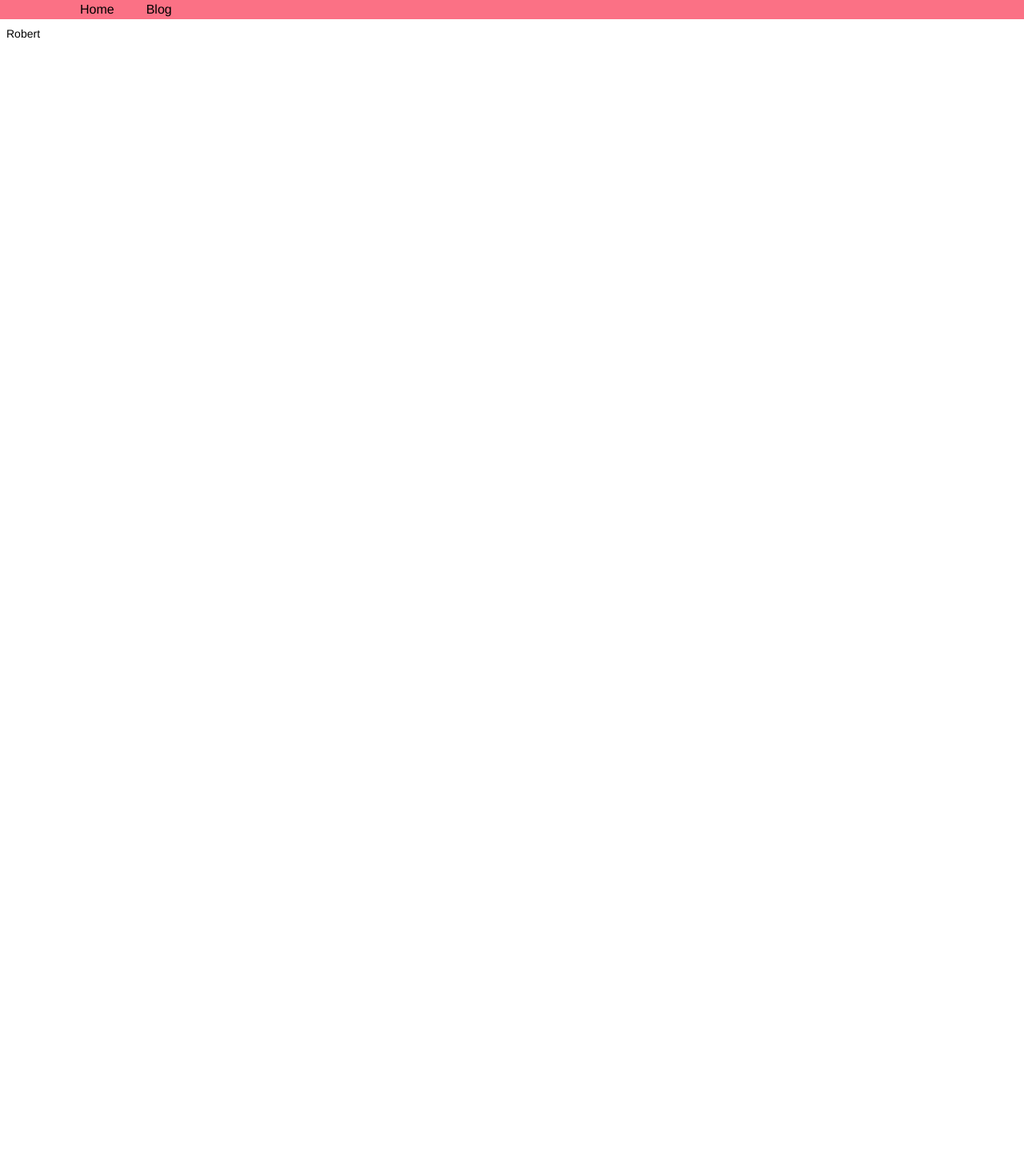
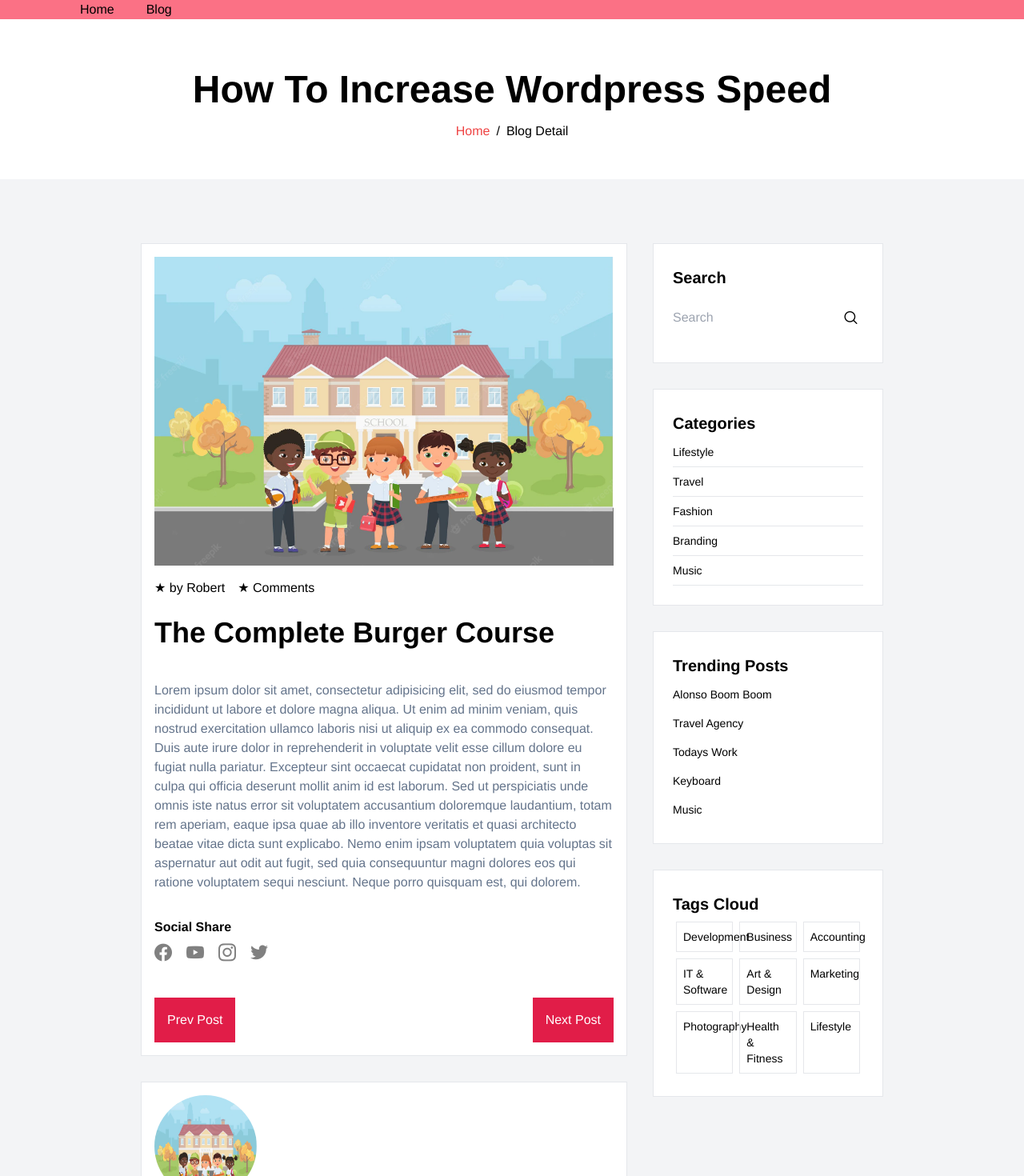
Before and after one commit to mahmudulhasan210999/Skill-Master, a Vue app: page /blog/the_complete_burger_course in a window 1280 px wide. Shown: the top 1470 px of the page at 80% size. Before the commit the page ends 800 px from the top, so only its background shows below. Built offline with nearby package versions, Linux system fonts and the light colour scheme.

Commit message:
Blog details

```diff
--- a/src/components/Blog/Blog.vue
+++ b/src/components/Blog/Blog.vue
@@ -1,5 +1,6 @@
 <template>
   <div class="">
+    <!-- Top design -->
     <div class="text-center p-12">
       <p class="text-5xl font-bold p-4">New & Top Articles</p>
       <div class="flex justify-center">
--- a/src/components/Blog/Blog_Details.vue
+++ b/src/components/Blog/Blog_Details.vue
@@ -1,12 +1,45 @@
 <template>
-  <div class="w-full">
+  <div class="w-full flex flex-col">
     <div v-for="(blog, index) in blogs" :key="index">
       <div v-if="blog.slug == slug">
-        <p class="font-medium text-sm p-2">{{ blog.writer }}</p>
+        <div class="bg-white border border-gray-200 p-4">
+          <img class="" :src="blog.writer_img" alt="Image">
+          <div class="flex py-4">
+            <p class="pr-2">★ by {{ blog.writer }}</p>
+            <p class="px-2">★ {{ blog.comments }} Comments</p>
+          </div>
+          <p class="text-4xl font-bold py-2">{{ blog.title }}</p>
+          <p class="py-2 text-slate-500 pt-8">{{ blog.blog }}</p>
 
-      </div>
-      <div>
+          <div class="py-4">
+            <p class="font-semibold py-2">Social Share</p>
+            <div class="flex">
+              <div class="w-10">
+                <a target="_blank" href="https://www.facebook.com/theartist.com.bd/"><i class="pi pi-facebook" style="font-size: 22px; color: rgb(128,128,128)"></i></a>
+              </div>
+              <div class="w-10">
+                <a target="_blank" href="https://www.youtube.com/channel/UCcCqoaZd8DYCwM9v8cG5ZYA"><i class="pi pi-youtube" style="font-size: 22px; color: rgb(128,128,128)"></i></a>
+              </div>
+              <div class="w-10">
+                <a target="_blank" href="https://www.instagram.com/theartist.bd/"><i class="pi pi-instagram" style="font-size: 22px; color: rgb(128,128,128)"></i></a>
+              </div>
+              <div class=" ">
+                <a target="_blank" href="https://mobile.twitter.com/theartistbd/"><i class="pi pi-twitter" style="font-size: 22px; color: rgb(128,128,128)"></i></a>
+              </div>
+            </div>
+          </div>
 
+          <div class="flex justify-between pt-6">
+            <button class="bg-rose-600 text-white p-4">Prev Post</button>
+            <button class="bg-rose-600 text-white p-4">Next Post</button>
+          </div>
+        </div>
+
+        <div class="bg-white border border-gray-200 p-4 mt-8 text-center">
+          <img class="rounded-full h-32 w-32" :src="blog.writer_img" alt="Image">
+          <p class="font-semibold py-2">{{ blog.writer }}</p>
+          <p class="text-sm text-slate-500">Lorem ipsum dolor sit amet consectetur adipisicing elit. In vitae, maiores debitis nisi quisquam, optio minima totam necessitatibus commodi quos unde quis, eum adipisci atque. Quod expedita repellendus tempora assumenda!</p>
+        </div>
       </div>
     </div>
   </div>
@@ -14,17 +47,19 @@
 
 <script>
 import { mapState } from "vuex";
+import Primeicons from 'primeicons/primeicons.css';
 
 export default {
+  components: {
+    Primeicons,
+  },
+
   props: ['slug'],
 
   computed: {
     ...mapState ({
       blogs: state => state.blogs.blogs
     }),
-    // ...mapState ({
-    //   blogs: state => state.blogs
-    // }),
   },
 }
 </script>
--- /dev/null
+++ b/src/components/Blog/Sidebar.vue
@@ -0,0 +1,65 @@
+<template>
+  <div class="w-full flex flex-col">
+    <!-- Search -->
+    <div class="bg-white border border-gray-200 p-6">
+      <p class="text-xl font-bold py-1">Search</p>
+      <div class="flex">
+        <InputText class="h-16 w-72" type="text" v-model="value" placeholder="Search" />
+        <Button icon="pi pi-search" class="p-button-danger h-16 w-28" />
+      </div>
+    </div>
+
+    <!-- Categories -->
+    <div class="bg-white border border-gray-200 p-6 mt-8">
+      <p class="text-xl font-bold py-1">Categories</p>
+      <div class="text-sm">
+        <p class="py-2 border-b border-gray-200">Lifestyle</p>
+        <p class="py-2 border-b border-gray-200">Travel</p>
+        <p class="py-2 border-b border-gray-200">Fashion</p>
+        <p class="py-2 border-b border-gray-200">Branding</p>
+        <p class="py-2 border-b border-gray-200">Music</p>
+      </div>
+    </div>
+
+    <!-- Trending Posts -->
+    <div class="bg-white border border-gray-200 p-6 mt-8">
+      <p class="text-xl font-bold py-1">Trending Posts</p>
+      <div class="text-sm">
+        <p class="py-2">Alonso Boom Boom</p>
+        <p class="py-2">Travel Agency</p>
+        <p class="py-2">Todays Work</p>
+        <p class="py-2">Keyboard</p>
+        <p class="py-2">Music</p>
+      </div>
+    </div>
+
+    <!-- Tags Cloud -->
+    <div class="bg-white border border-gray-200 p-6 mt-8">
+      <p class="text-xl font-bold py-1">Tags Cloud</p>
+      <div class="grid grid-cols-3">
+        <div class="border border-gray-200 hover:bg-rose-600 m-1 p-2" v-for="(category, index) in hot_categories" :key="index">
+          <p class="text-sm">{{ category.title }}</p>
+        </div>
+      </div>
+    </div>
+  </div>
+</template>
+
+<script>
+import { mapState } from "vuex";
+import InputText from 'primevue/inputtext';
+import Button from 'primevue/button';
+
+export default {
+  components: {
+    InputText,
+    Button,
+  },
+
+  computed: {
+    ...mapState ({
+      hot_categories: state => state.home.hot_categories
+    }),
+  },
+}
+</script>
--- a/src/store/modules/blogs.js
+++ b/src/store/modules/blogs.js
@@ -8,7 +8,8 @@ const state = {
       img: image,
       title: 'The Complete Business Course',
       writer_img: image,
-      writer: 'Robert',
+      writer: 'Robert Doe',
+      comments: 45,
       blog: 'Lorem ipsum dolor sit amet, consectetur adipisicing elit, sed do eiusmod tempor incididunt ut labore et dolore magna aliqua. Ut enim ad minim veniam, quis nostrud exercitation ullamco laboris nisi ut aliquip ex ea commodo consequat. Duis aute irure dolor in reprehenderit in voluptate velit esse cillum dolore eu fugiat nulla pariatur. Excepteur sint occaecat cupidatat non proident, sunt in culpa qui officia deserunt mollit anim id est laborum. Sed ut perspiciatis unde omnis iste natus error sit voluptatem accusantium doloremque laudantium, totam rem aperiam, eaque ipsa quae ab illo inventore veritatis et quasi architecto beatae vitae dicta sunt explicabo. Nemo enim ipsam voluptatem quia voluptas sit aspernatur aut odit aut fugit, sed quia consequuntur magni dolores eos qui ratione voluptatem sequi nesciunt. Neque porro quisquam est, qui dolorem.',
     },
     {
@@ -17,7 +18,8 @@ const state = {
       img: image,
       title: 'The Complete Mobile Course',
       writer_img: image,
-      writer: 'Maxx',
+      writer: 'Burger King',
+      comments: 40,
       blog: 'Lorem ipsum dolor sit amet, consectetur adipisicing elit, sed do eiusmod tempor incididunt ut labore et dolore magna aliqua. Ut enim ad minim veniam, quis nostrud exercitation ullamco laboris nisi ut aliquip ex ea commodo consequat. Duis aute irure dolor in reprehenderit in voluptate velit esse cillum dolore eu fugiat nulla pariatur. Excepteur sint occaecat cupidatat non proident, sunt in culpa qui officia deserunt mollit anim id est laborum. Sed ut perspiciatis unde omnis iste natus error sit voluptatem accusantium doloremque laudantium, totam rem aperiam, eaque ipsa quae ab illo inventore veritatis et quasi architecto beatae vitae dicta sunt explicabo. Nemo enim ipsam voluptatem quia voluptas sit aspernatur aut odit aut fugit, sed quia consequuntur magni dolores eos qui ratione voluptatem sequi nesciunt. Neque porro quisquam est, qui dolorem.',
     },
     {
--- a/src/views/blog/details/[id].vue
+++ b/src/views/blog/details/[id].vue
@@ -1,24 +1,36 @@
 <template>
-  <div>
+  <div class="w-full flex flex-col">
+    <div class="text-center p-12">
+      <p class="text-5xl font-bold p-4">How To Increase Wordpress Speed</p>
+      <div class="flex justify-center">
+        <router-link to="/"><p class="text-red-500">Home</p></router-link>
+        <p class="px-2"> / </p>
+        <p>Blog Detail</p>
+      </div>
+    </div>
 
-    <Details :slug="getDetails()" />
+    <div class="flex bg-gray-100 px-40 py-20">
+      <div class="w-2/3 px-4">
+        <Details :slug="getDetails()" />
+      </div>
 
+      <div class="w-1/3 px-4">
+        <Sidebar />
+      </div>
+    </div>
   </div>
 </template>
 
 <script>
-
 import Details from '../../../components/Blog/Blog_Details.vue'
-
+import Sidebar from '../../../components/Blog/Sidebar.vue'
 
 export default {
-  // props: ['detail'],
+  components: {
+    Details,
+    Sidebar,
+  },
 
-  components: {
-
-    Details,
-
-  },
   methods: {
     getDetails() {
       return this.$route.params.id
```
